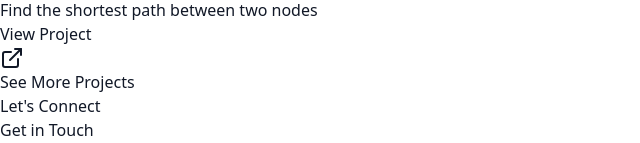
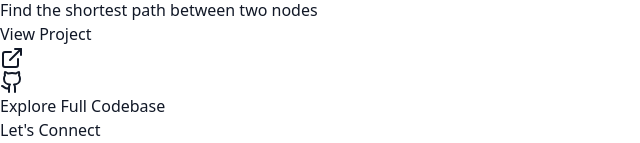
Before and after one commit to ashk6645/ashk6645.github.io, a React (Vite) app: page / in a window 1280 px wide. Shown: the part 4280-4423 px from the top of the page, without its empty margins (0-640 px from the left). Built offline with nearby package versions, Linux system fonts and the light colour scheme.

Commit message:
Update Projects.tsx

```diff
--- a/src/components/Projects.tsx
+++ b/src/components/Projects.tsx
@@ -1,6 +1,6 @@
 // import React from 'react';
 import { motion } from 'framer-motion';
-import { ExternalLink } from 'lucide-react';
+import { ExternalLink, Github } from 'lucide-react';
 
 export const Projects = () => {
   const projects = [
@@ -54,7 +54,7 @@ export const Projects = () => {
     <section id="projects" className="py-20 bg-gradient-to-r from-blue-50 to-white">
       <div className="max-w-7xl mx-auto px-4 sm:px-6 lg:px-8">
         <div className="text-center mb-16">
-          <h2 className="text-4xl font-bold text-gray-800 mb-4">My Work</h2>
+          <h2 className="text-4xl font-bold text-gray-800 mb-4">Projects</h2>
           <p className="text-xl text-gray-600 mb-12">
             Here's a selection of some of my recent projects. I enjoy working on different types of projects to solve real-world problems.
           </p>
@@ -64,16 +64,23 @@ export const Projects = () => {
             <ProjectCard key={index} {...project} index={index} />
           ))}
         </div>
-        <div className="text-center mt-12">
+        <motion.div
+          initial={{ opacity: 0 }}
+          whileInView={{ opacity: 1 }}
+          transition={{ delay: 0.5 }}
+          viewport={{ once: true }}
+          className="text-center mt-20"
+        >
           <a
             href="https://github.com/ashk6645"
             target="_blank"
             rel="noopener noreferrer"
-            className="inline-block bg-rose-500 text-white px-8 py-3 rounded-lg hover:bg-rose-600 transition-colors text-lg"
+                className="inline-flex items-center gap-3 bg-slate-800 hover:bg-red-600 text-white px-8 py-4 rounded-xl hover:scale-[1.02] transition-transform duration-300 text-lg font-medium shadow-xl"
           >
-            See More Projects
+            <Github className="w-5 h-5" />
+            Explore Full Codebase
           </a>
-        </div>
+        </motion.div>
       </div>
     </section>
   );
```
